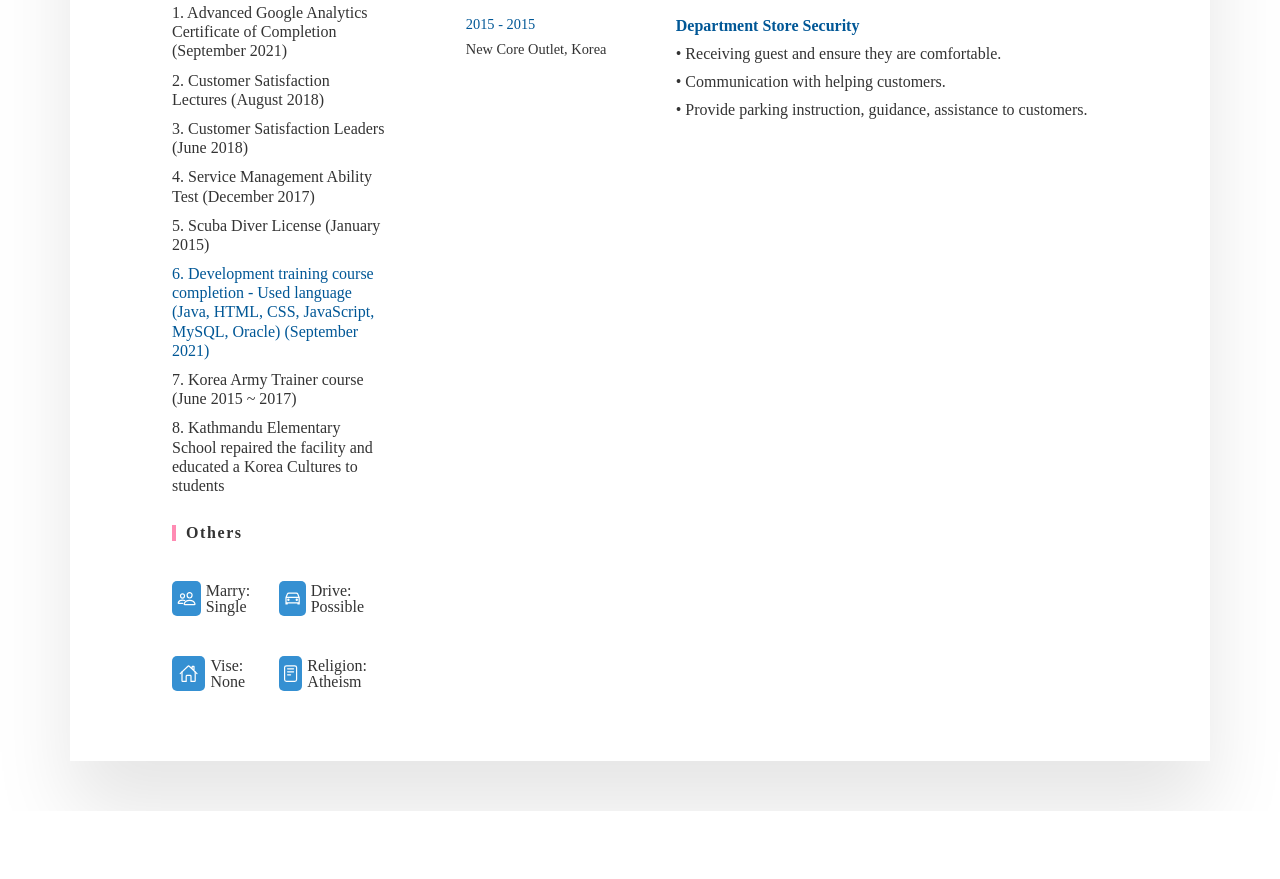
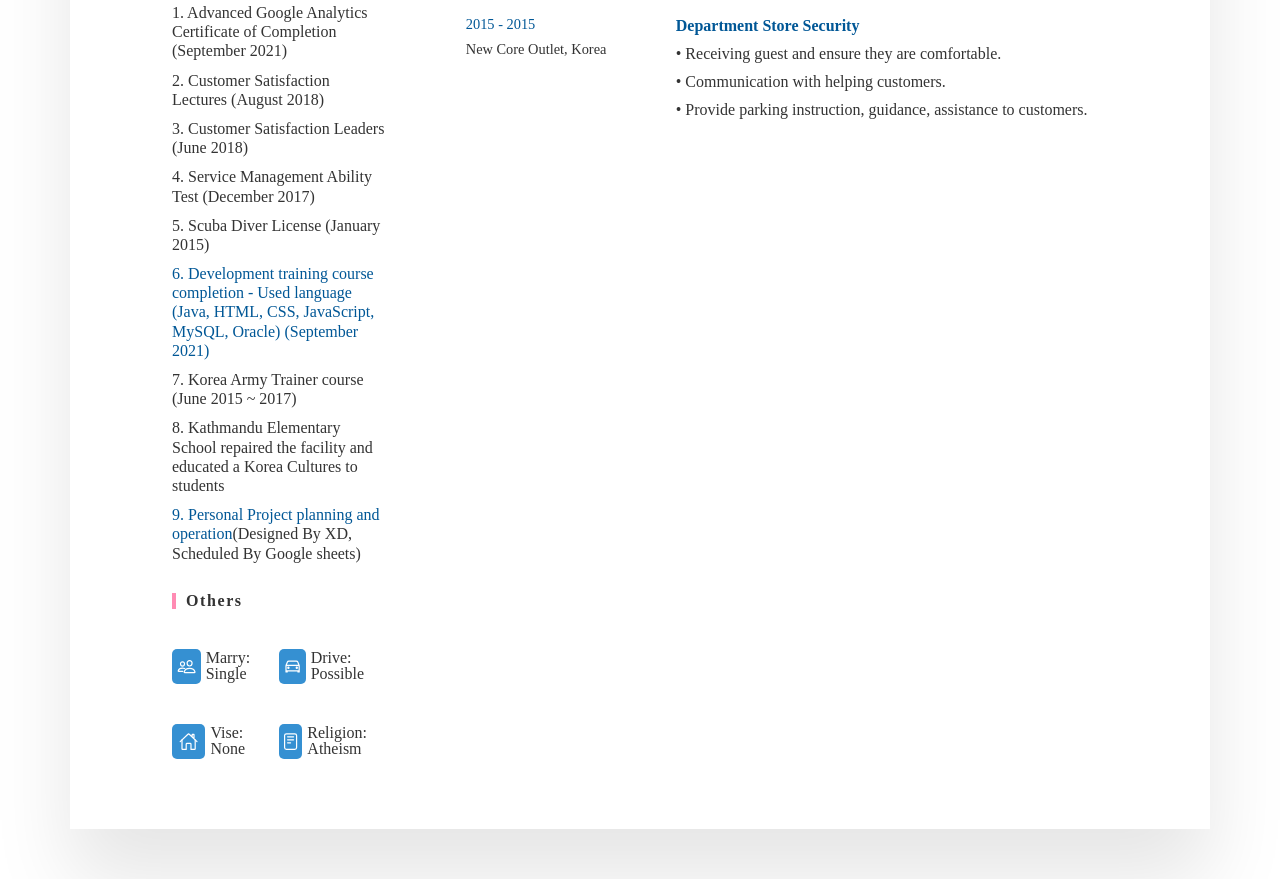
Before and after one commit to JOHN-KOR/CV, a plain HTML site: page index.html in a window 1280 px wide. Shown: the part 3039-3918 px from the top of the page. Before the commit the page ends 3850 px from the top, so only its background shows below. Drawn offline with nearby package versions, Linux system fonts and the light colour scheme.

Commit message:
Add New Trainings

```diff
--- a/index.html
+++ b/index.html
@@ -264,6 +264,7 @@
                     <li class="preview"><h4><a onClick="window.open('https://drive.google.com/file/d/1hmxX44DyrC7V-LqQvGn_Oe0PObgFpy4P/view?usp=sharing', '_self')">6. Development training course completion - Used language (Java, HTML, CSS, JavaScript, MySQL, Oracle) (September 2021)</a></h4></li>
                     <li><h4>7. Korea Army Trainer course (June 2015 ~ 2017)</h4></li>
                     <li><h4>8. Kathmandu Elementary School repaired the facility and educated a Korea Cultures to students</h4></li>
+                    <li class="preview"><h4><a onClick="window.open('https://jeonghyeon-resume.netlify.app/', '_self')">9. Personal Project planning and operation</a>(Designed By XD, Scheduled By Google sheets)</h4></li>
                 </ul>
                 <!-- left:Others -->
                 <h3>Others</h3>
```
